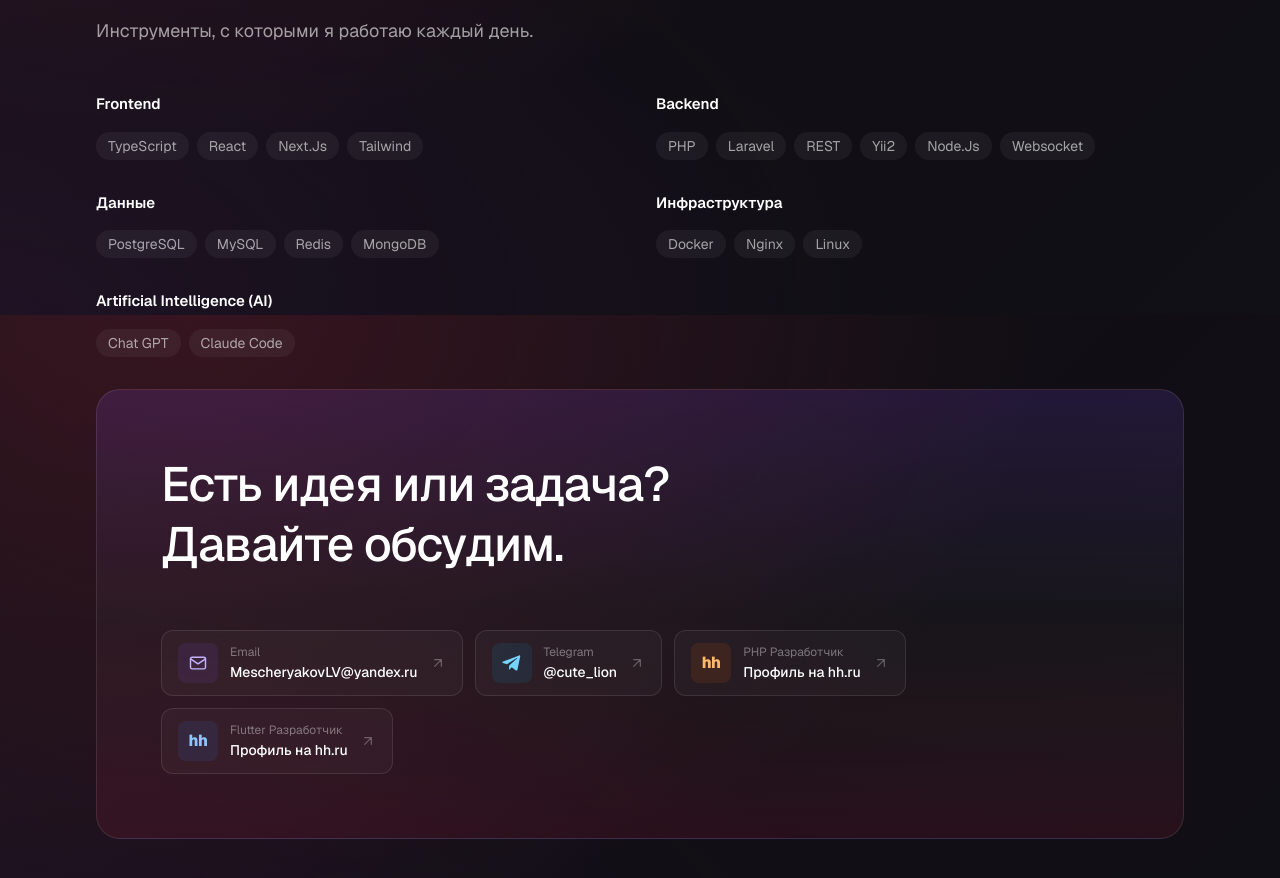
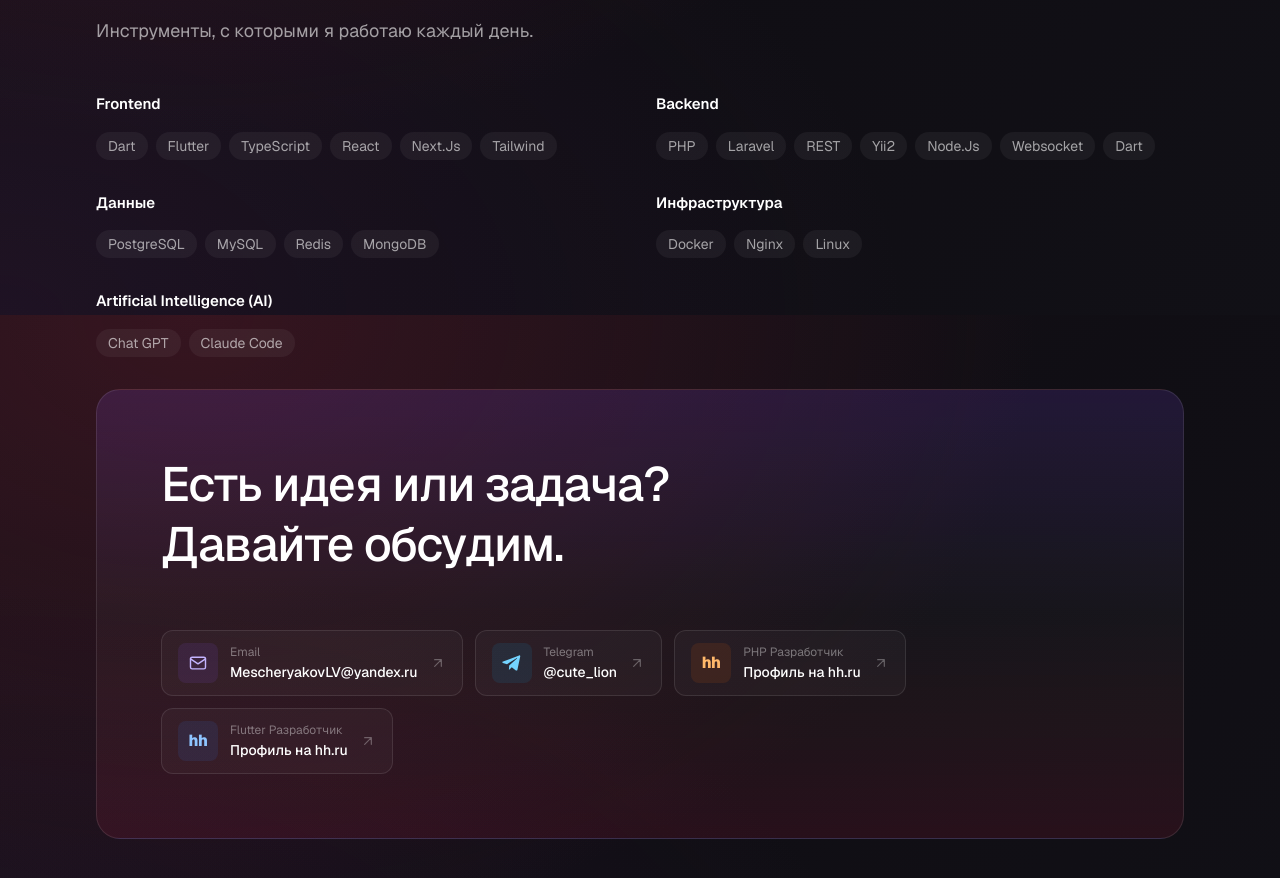
Before and after one commit to VulnerableCreature/portfolio, a Next.js app: page / in a window 1280 px wide. Shown: the part 2085-2963 px from the top of the page. Built offline with nearby package versions, Linux system fonts and the light colour scheme; no server answers.

Commit message:
update section

```diff
--- a/components/StackSection.tsx
+++ b/components/StackSection.tsx
@@ -9,11 +9,11 @@ interface TechGroupData {
 const groups: TechGroupData[] = [
   {
     title: "Frontend",
-    items: ["TypeScript", "React", "Next.Js", "Tailwind"],
+    items: ["Dart", "Flutter", "TypeScript", "React", "Next.Js", "Tailwind"],
   },
   {
     title: "Backend",
-    items: ["PHP", "Laravel", "REST", "Yii2", "Node.Js", "Websocket"],
+    items: ["PHP", "Laravel", "REST", "Yii2", "Node.Js", "Websocket", "Dart"],
   },
   {
     title: "Данные",
```
